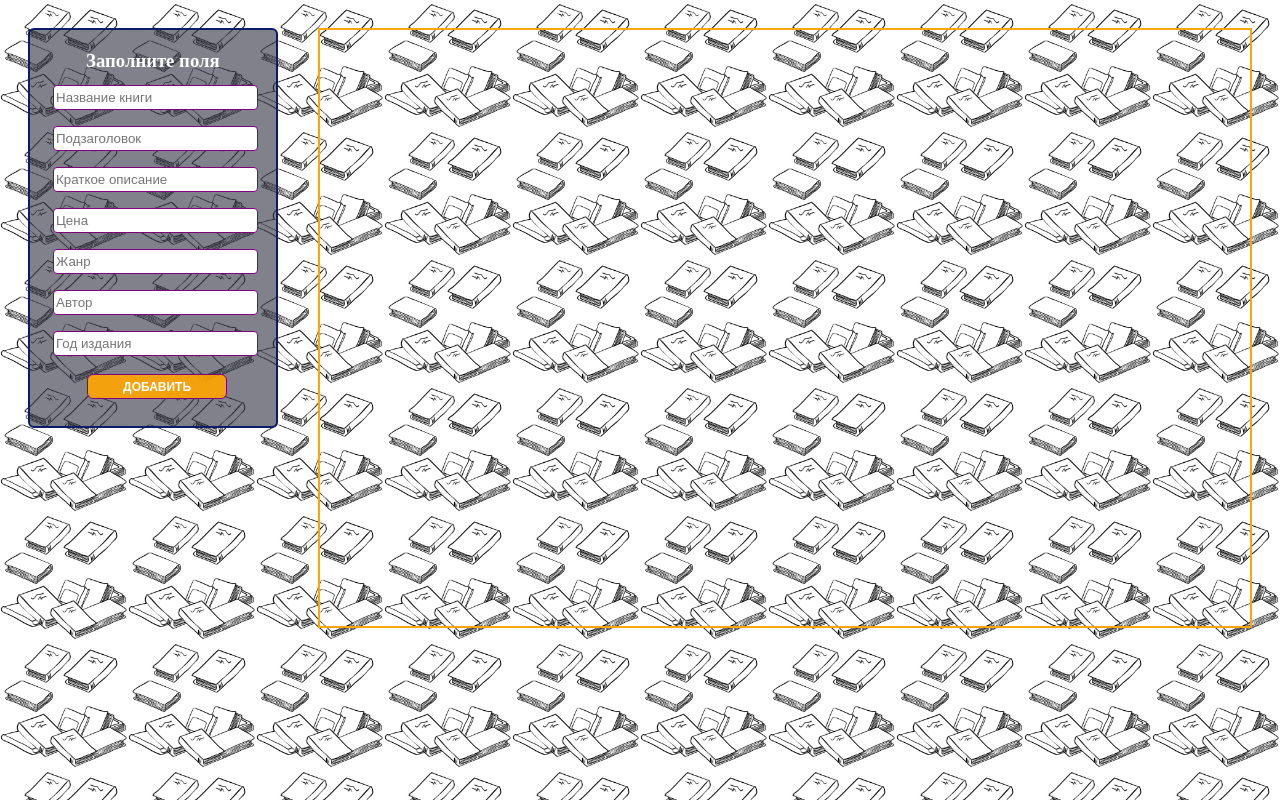
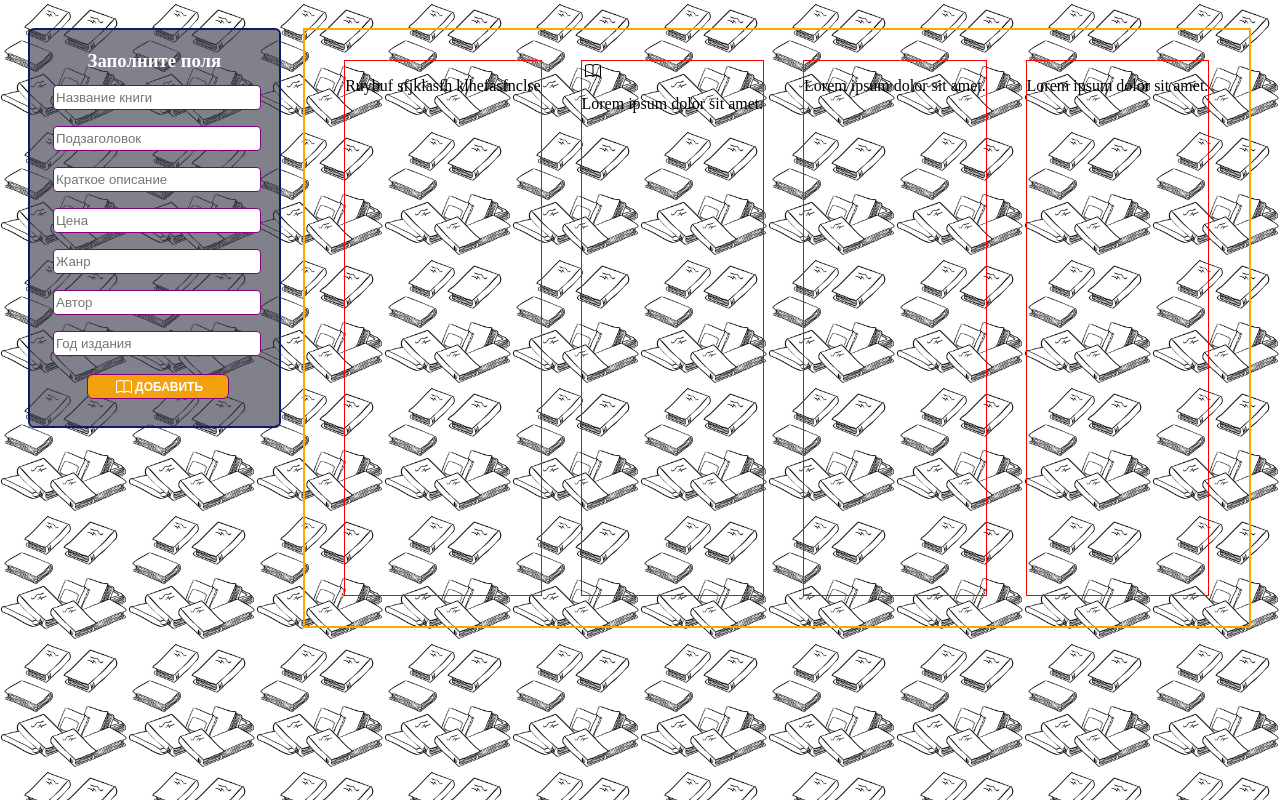
Before and after one commit to agamonch/todo, a Django app: page /books/ in a window 1280 px wide. Run offline with Django 3.2, Linux system fonts and the light colour scheme; data that the repository does not hold is empty.

Commit message:
added bootstrap icon 'book' in books.html

```diff
--- a/main/static/styles/styles.css
+++ b/main/static/styles/styles.css
@@ -48,10 +48,19 @@ button:active{
     border: 1px solid rgb(199, 22, 190);
     box-shadow: 2px 2px 5px 3px #ffbd06e7;
 }
-.bookplate{
+.bi.bi-book{
+    margin: -4px 3px;
+}
+.books_shelf{
     border: 2px solid orange;
-    margin: 20px 20px;
+    margin: 20px 2px;
     width: 75%;
     height: 600px;
-
+    padding: 30px 20px;
+    display: flex;
+    justify-content: space-around;
+    flex-wrap: wrap;
 }
+.bookplate{
+    border: 1px solid red;
+}
--- a/main/templates/books.html
+++ b/main/templates/books.html
@@ -20,12 +20,23 @@
           <input placeholder="Жанр">
           <input placeholder="Автор">
           <input placeholder="Год издания">
-          <button>Добавить</button>
+          <button><svg xmlns="http://www.w3.org/2000/svg" width="16" height="16" fill="currentColor" class="bi bi-book" viewBox="0 0 16 16">
+            <path d="M1 2.828c.885-.37 2.154-.769 3.388-.893 1.33-.134 2.458.063 3.112.752v9.746c-.935-.53-2.12-.603-3.213-.493-1.18.12-2.37.461-3.287.811V2.828zm7.5-.141c.654-.689 1.782-.886 3.112-.752 1.234.124 2.503.523 3.388.893v9.923c-.918-.35-2.107-.692-3.287-.81-1.094-.111-2.278-.039-3.213.492V2.687zM8 1.783C7.015.936 5.587.81 4.287.94c-1.514.153-3.042.672-3.994 1.105A.5.5 0 0 0 0 2.5v11a.5.5 0 0 0 .707.455c.882-.4 2.303-.881 3.68-1.02 1.409-.142 2.59.087 3.223.877a.5.5 0 0 0 .78 0c.633-.79 1.814-1.019 3.222-.877 1.378.139 2.8.62 3.681 1.02A.5.5 0 0 0 16 13.5v-11a.5.5 0 0 0-.293-.455c-.952-.433-2.48-.952-3.994-1.105C10.413.809 8.985.936 8 1.783z"/>
+            </svg>Добавить</button>
         </div>
-        <div class="bookplate">
-          <div>
+        <div class="books_shelf">
+          <div class="bookplate">
+            <p>Ruybuf sfjklasfh klhefasfnclse</p>
 
           </div>
+          <div class="bookplate">
+            <svg xmlns="http://www.w3.org/2000/svg" width="16" height="16" fill="currentColor" class="bi bi-book" viewBox="0 0 16 16">
+            <path d="M1 2.828c.885-.37 2.154-.769 3.388-.893 1.33-.134 2.458.063 3.112.752v9.746c-.935-.53-2.12-.603-3.213-.493-1.18.12-2.37.461-3.287.811V2.828zm7.5-.141c.654-.689 1.782-.886 3.112-.752 1.234.124 2.503.523 3.388.893v9.923c-.918-.35-2.107-.692-3.287-.81-1.094-.111-2.278-.039-3.213.492V2.687zM8 1.783C7.015.936 5.587.81 4.287.94c-1.514.153-3.042.672-3.994 1.105A.5.5 0 0 0 0 2.5v11a.5.5 0 0 0 .707.455c.882-.4 2.303-.881 3.68-1.02 1.409-.142 2.59.087 3.223.877a.5.5 0 0 0 .78 0c.633-.79 1.814-1.019 3.222-.877 1.378.139 2.8.62 3.681 1.02A.5.5 0 0 0 16 13.5v-11a.5.5 0 0 0-.293-.455c-.952-.433-2.48-.952-3.994-1.105C10.413.809 8.985.936 8 1.783z"/>
+            </svg>
+            <p>Lorem ipsum dolor sit amet.</p></div>
+          <div class="bookplate"><p>Lorem ipsum dolor sit amet.</p></div>
+          <div class="bookplate"><p>Lorem ipsum dolor sit amet.</p></div>
+
 
         </div>
       </section>
```
